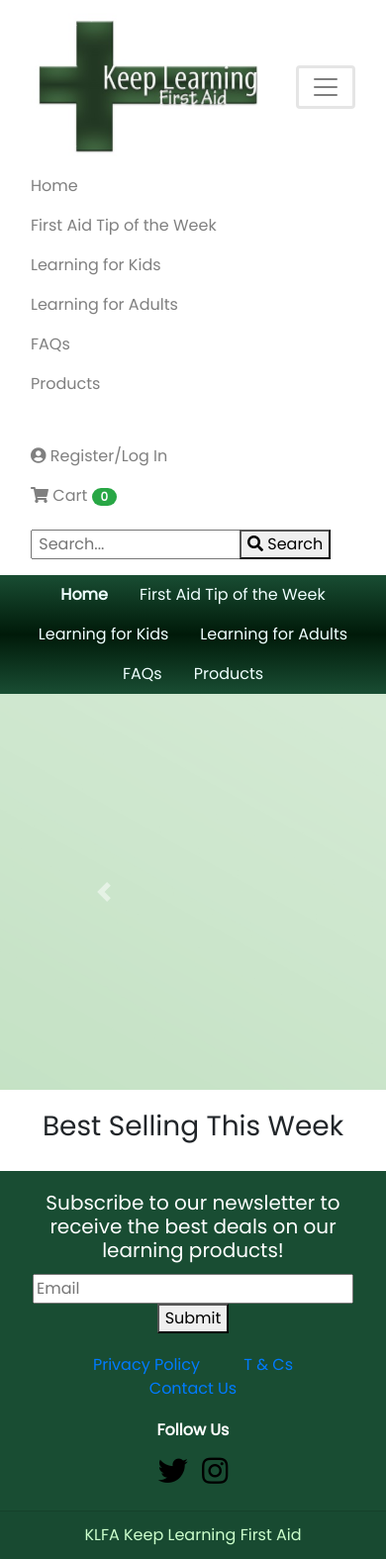
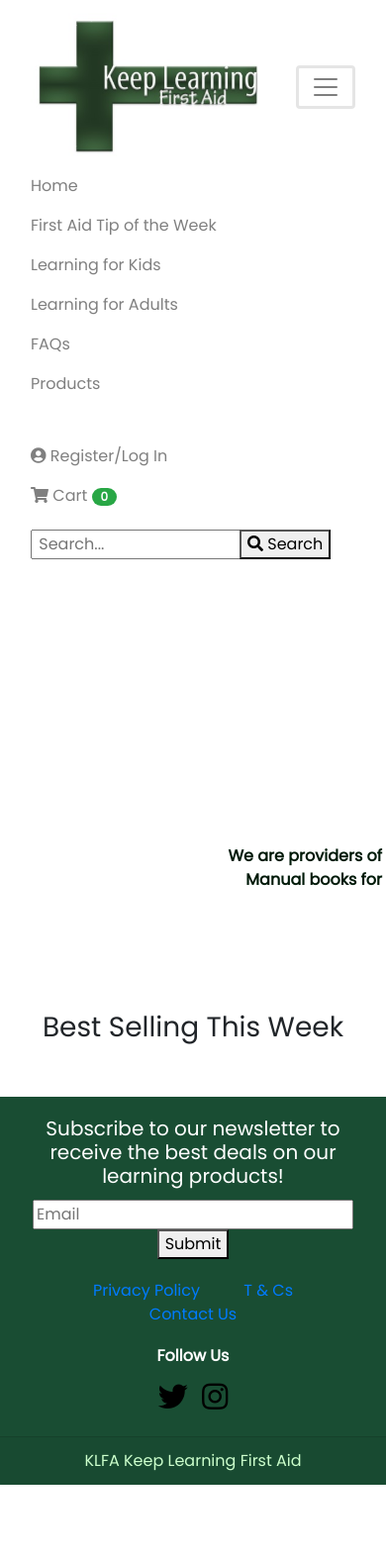
Before and after one commit to selinaerhabor/keep-learning-first-aid, a Django app: page / in a window 390 px wide; the page is wider, and only the part inside the window is pictured. Shown: that part at 99% size. After the commit the page ends 1500 px from the top of that part, so only its background shows below. Run offline with Django 3.2, Linux system fonts and the light colour scheme; data that the repository does not hold is empty; some libraries are stand-ins or nearby versions.

Commit message:
Added .d-none .d-sm-block classes to header so that header is hidden on xs screens rather than displaying in a disorganised manner on small screens. The web pages are listed in the navigation toggle icon at the top of the page therefore the header available on larger screen sizes is not required.

```diff
--- a/accounts/templates/login.html
+++ b/accounts/templates/login.html
@@ -2,7 +2,7 @@
 {% load static %}
 {% block page_title %}Sign In | Keep Learning First Aid{% endblock %}
 {% block document %}
-  <header>
+  <header class="d-none d-sm-block">
     <nav class="nav-pages">
       <ul class="nav justify-content-center">
         <li class="nav-item">
--- a/accounts/templates/profile.html
+++ b/accounts/templates/profile.html
@@ -2,7 +2,7 @@
 {% block page_title %}{{ user }}'s Profile{% endblock %}
 {% block page_heading %}{{ user }}'s Profile{% endblock %}
 {% block document %}
-  <header>
+  <header class="d-none d-sm-block">
     <nav class="nav-pages">
       <ul class="nav justify-content-center">
         <li class="nav-item">
@@ -32,9 +32,9 @@
         <div class="jumbotron text-center">
           <h4>My Account</h4>
           <hr>
-          <p>Not {{ user.username }}? <a href="{% url 'login' %}">Sign In</a></p>
+          <p>Not {{ user }}? <a href="{% url 'login' %}">Sign In</a></p>
           <div class="text-center">
-            <p class="big-icon"><i class="fas fa-user-circle"></i> {{ user.username }}</p>
+            <p class="big-icon"><i class="fas fa-user-circle"></i> {{ user }}</p>
             <p><b>Email:</b> {{ user.email }}</p>
             <p>
               <a href="{% url 'view_cart' %}" data-toggle="tooltip" data-placement="bottom" title="View Your Cart">
--- a/accounts/templates/registration.html
+++ b/accounts/templates/registration.html
@@ -2,7 +2,7 @@
 {% block page_title %}Registration | Keep Learning First Aid{% endblock %}
 {% block page_heading %}Create An Account!{% endblock %}
 {% block document %}
-  <header>
+  <header class="d-none d-sm-block">
     <nav class="nav-pages">
       <ul class="nav justify-content-center">
         <li class="nav-item">
--- a/cart/templates/cart.html
+++ b/cart/templates/cart.html
@@ -3,7 +3,7 @@
 {% load static %}
 {% block document %}
 
-  <header>
+  <header class="d-none d-sm-block">
     <nav class="nav-pages">
       <ul class="nav justify-content-center">
         <li class="nav-item">
--- a/firstaidtipsoftheweek/templates/firstaidtipoftheweek.html
+++ b/firstaidtipsoftheweek/templates/firstaidtipoftheweek.html
@@ -2,7 +2,7 @@
 {% block page_title %}First Aid Tip of the Week | KLFA{% endblock %}
 {% load static %}
 {% block document %}
-  <header>
+  <header class="d-none d-sm-block">
     <nav class="nav-pages">
       <ul class="nav justify-content-center">
         <li class="nav-item">
--- a/home/templates/faqs.html
+++ b/home/templates/faqs.html
@@ -4,7 +4,7 @@
 {% block document %}
 
   <!--Page Navigation Bar-->
-  <header>
+  <header class="d-none d-sm-block">
     <nav class="nav-pages" id="navbarNav">
       <ul class="nav justify-content-center">
         <li class="nav-item">
--- a/home/templates/index.html
+++ b/home/templates/index.html
@@ -4,8 +4,8 @@
 {% block document %}
 
   <!--Page Navigation Bar-->
-  <header>
-    <nav class="nav-pages">
+  <header class="d-none d-sm-block">
+    <nav class="nav-pages d-none d-sm-block">
       <ul class="nav justify-content-center">
         <li class="nav-item">
           <a class="nav-link nav-tab active" href="{% url 'home' %}">Home</a>
@@ -41,25 +41,25 @@
               <li data-target="#carouselExampleIndicators" data-slide-to="2"></li>
             </ol>
             <div class="carousel-inner">
-              <div class="carousel-item active">
-                <img src="{% static 'images/slide-background.jpg' %}" class="slide-image img-fluid" alt="Slide 1 - Adults Stats">
-                <div class="carousel-caption d-none d-md-inline">
+              <div class="carousel-item">
+                <img src="{% static 'images/slide1.jpg' %}" class="slide-image expand-lg d-none d-sm-block" alt="Slide 1 - Adults Stats">
+                <div class="carousel-caption">
                   <h5 class="slide-caption"><strong>Research shows that just 5% of adults have the skills and confidence to provide first aid in emergency situations.</strong></h5>
                   <p class="slide-caption">(British Red Cross, 2018)</p>
                 </div>
               </div>
-              <div class="carousel-item">
-                <img src="{% static 'images/cover_firstaidkits.jpg' %}" class="slide-image img-fluid" alt="Slide 2 - Welcome Slide">
-                <div class="carousel-caption d-none d-md-inline">
+              <div class="carousel-item active">
+                <img src="{% static 'images/slide2.jpg' %}" class="slide-image expand-lg d-none d-sm-block" alt="Slide 2 - Welcome Slide">
+                <div class="carousel-caption">
                   <h5 class="slide-caption"><strong>Welcome to Keep Learning First Aid Online</strong></h5>
                   <p class="slide-caption">We are providers of First Aid learning and training material. Offering a range of products from CPR Manikins to First Aid Manual books for all ages in order to equip people with the skills and confidence to provide first aid in emergency situations.</p>
                 </div>
               </div>
               <div class="carousel-item">
-                <img src="{% static 'images/cover_firstaidtraining.jpg' %}" class="slide-image img-fluid slide3" alt="Slide 3 - Learning with Manikins">
-                <div class="carousel-caption d-none d-md-block">
+                <img src="{% static 'images/slide3.jpg' %}" class="slide-image expand-lg d-none d-sm-block" alt="Slide 3 - Learning with Manikins">
+                <div class="carousel-caption">
                   <h5 class="slide-caption"><strong>Practise First Aid with Manikins</strong></h5>
-                  <a class="btn btn-success">BUY NOW</a>
+                  <a class="btn btn-success" href="{% url 'get_manikins' %}">BUY NOW</a>
                 </div>
               </div>
             </div>
@@ -82,10 +82,10 @@
     <div class="row justify-content-center">
       <div class="col-xs-12">
         <div class="card-body text-center">
-          <h3 class="padding-bottom">Best Selling This Week</h3>
+          <h3 class="padding-top" style="padding-bottom: 25px;">Best Selling This Week</h3>
             <div class="row">
               {% for product in products %}
-                <div class="col-xs-12 col-sm-6 col-md-4 col-lg-3">
+                <div class="col-xs-12 col-sm-6 col-md-4 col-lg-3" style="margin-bottom: 50px;">
                   <a href="{% url 'view_product' product.id %}" class="cardLink">
                     <div class="card bs-outline">
                       <img class="card-img-top img-fluid" src="{{ MEDIA_URL }}{{ product.image }}" alt="KLFA Product">
@@ -103,4 +103,5 @@
       </div>
     </div>
   </section>
+
 {% endblock %}
--- a/learningforadults/templates/learningforadults.html
+++ b/learningforadults/templates/learningforadults.html
@@ -3,7 +3,7 @@
 {% load static %}
 {% block document %}
   <!--Navigation Bar-->
-  <header>
+  <header class="d-none d-sm-block">
     <nav class="nav-pages">
       <ul class="nav justify-content-center">
         <li class="nav-item">
--- a/learningforadults/templates/learningforadultsquiz.html
+++ b/learningforadults/templates/learningforadultsquiz.html
@@ -2,7 +2,7 @@
 {% block page_title %}Adults Quiz | KLFA{% endblock %}
 {% load static %}
 {% block document %}
-    <header>
+    <header class="d-none d-sm-block">
         <nav class="nav-pages">
             <ul class="nav justify-content-center">
                 <li class="nav-item">
--- a/learningforkids/templates/learningforkids.html
+++ b/learningforkids/templates/learningforkids.html
@@ -2,7 +2,7 @@
 {% block page_title %}Learning For Kids | KLFA{% endblock %}
 {% load static %}
 {% block document %}
-    <header>
+    <header class="d-none d-sm-block">
         <nav class="nav-pages">
             <ul class="nav justify-content-center">
                 <li class="nav-item">
--- a/learningforkids/templates/learningforkidsquiz.html
+++ b/learningforkids/templates/learningforkidsquiz.html
@@ -2,7 +2,7 @@
 {% block page_title %}Kids Quiz | KLFA{% endblock %}
 {% load static %}
 {% block document %}
-    <header>
+    <header class="d-none d-sm-block">
         <nav class="nav-pages">
             <ul class="nav justify-content-center">
                 <li class="nav-item">
--- a/products/templates/filteredproducts.html
+++ b/products/templates/filteredproducts.html
@@ -3,7 +3,7 @@
 {% load static %}
 {% block document %}
     <!--Navigation Bar-->
-    <header>
+    <header class="d-none d-sm-block">
         <nav class="nav-pages">
             <ul class="nav justify-content-center">
                 <li class="nav-item">
--- a/products/templates/viewproduct.html
+++ b/products/templates/viewproduct.html
@@ -3,7 +3,7 @@
 {% block page_title %}{{ products.name }} | Keep Learning First Aid{% endblock %}
 {% block document %}
   <!--Page Navigation Bar-->
-  <header>
+  <header class="d-none d-sm-block">
     <nav class="nav-pages">
       <ul class="nav justify-content-center">
         <li class="nav-item">
```
Also changed, not shown: order/templates/order.html (+4 -4 lines), products/templates/products.html (+9 -2 lines).
